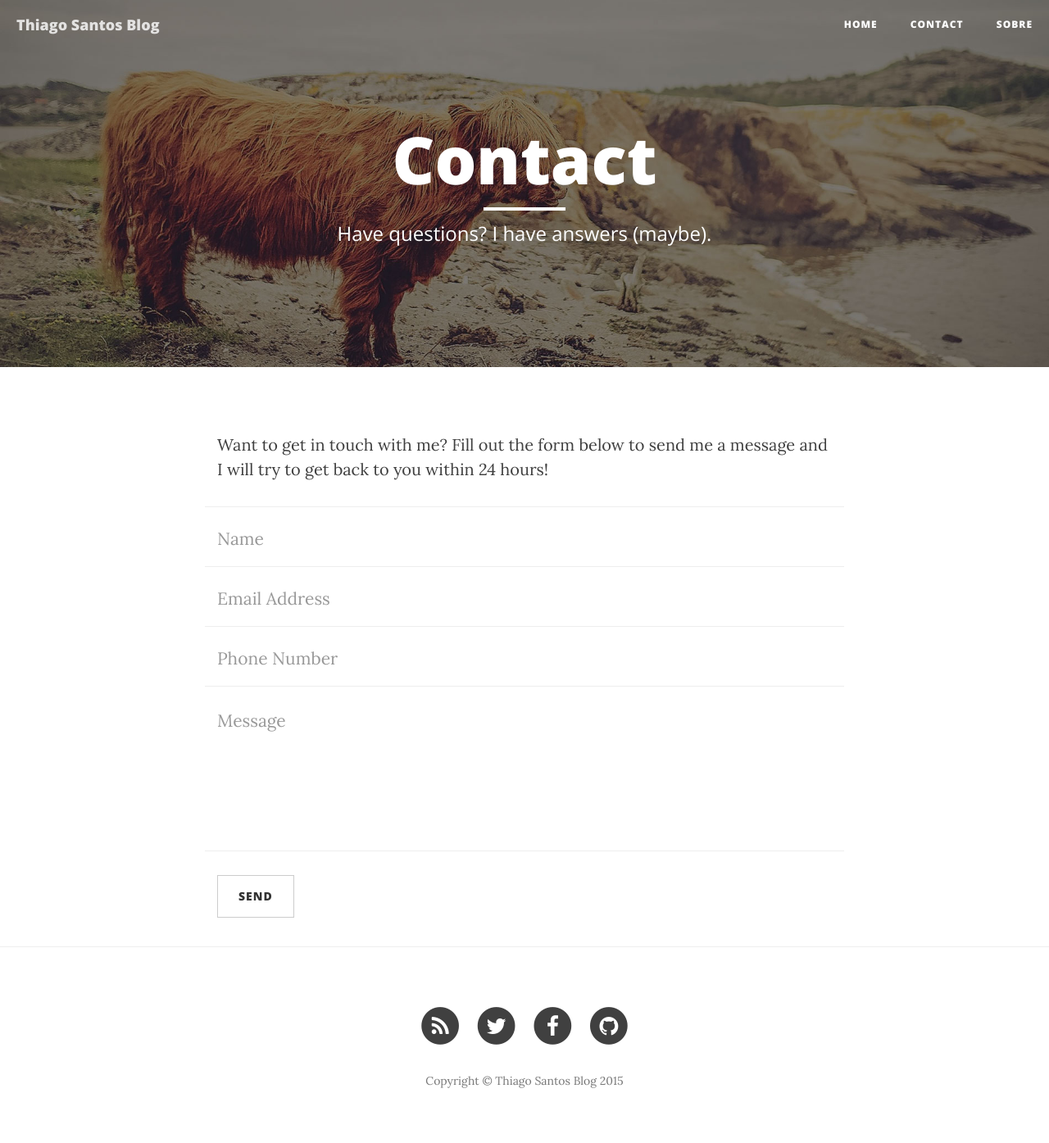
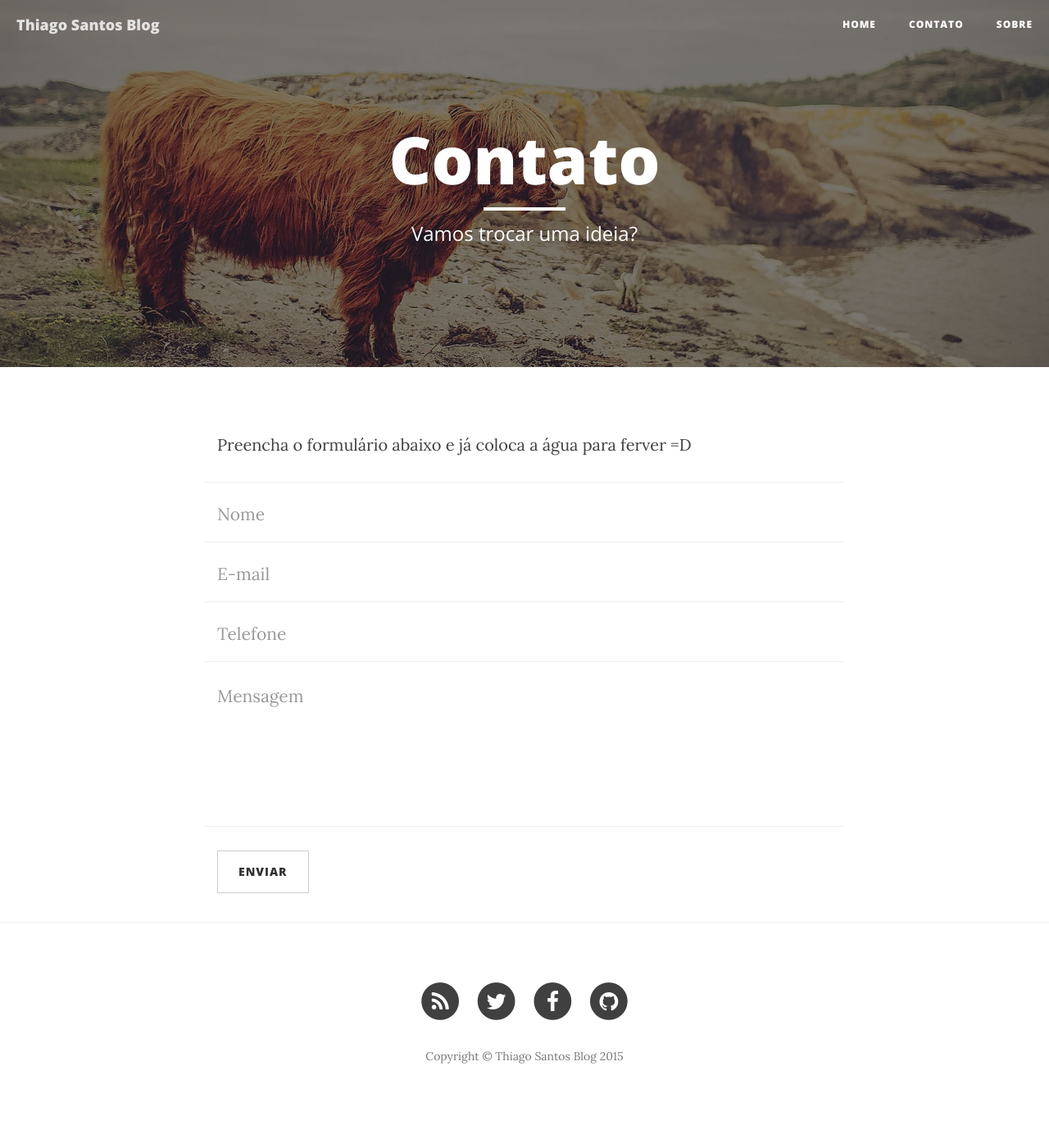
Before and after one commit to thiiisantos/thiiisantos.github.io, a Jekyll site: the page built from contato.html, in a window 1280 px wide. Shown: the whole page at 82% size. Built offline with Jekyll 4.4.1, drawn with Linux system fonts in a browser that asks for light colours; nearby versions of some CDN libraries; after the commit the page ends 1365 px from its top, so only the background shows below that.

Commit message:
Renomeando arquivo contact.html para contato.html e alterando conteudo

```diff
--- a/contact.html
+++ b/contato.html
@@ -1,40 +1,40 @@
 ---
 layout: page
-title: "Contact"
-description: "Have questions? I have answers (maybe)."
+title: "Contato"
+description: "Vamos trocar uma ideia?"
 header-img: "img/contact-bg.jpg"
 ---
 
-<p>Want to get in touch with me? Fill out the form below to send me a message and I will try to get back to you within 24 hours!</p>
+<p>Preencha o formulário abaixo e já coloca a água para ferver =D</p>
 <!-- Contact Form - Enter your email address on line 19 of the mail/contact_me.php file to make this form work. -->
 <!-- WARNING: Some web hosts do not allow emails to be sent through forms to common mail hosts like Gmail or Yahoo. It's recommended that you use a private domain email address! -->
 <!-- NOTE: To use the contact form, your site must be on a live web host with PHP! The form will not work locally! -->
 <form name="sentMessage" id="contactForm" novalidate>
     <div class="row control-group">
         <div class="form-group col-xs-12 floating-label-form-group controls">
-            <label>Name</label>
-            <input type="text" class="form-control" placeholder="Name" id="name" required data-validation-required-message="Please enter your name.">
+            <label>Nome</label>
+            <input type="text" class="form-control" placeholder="Nome" id="name" required data-validation-required-message="Por favor insira seu nome.">
             <p class="help-block text-danger"></p>
         </div>
     </div>
     <div class="row control-group">
         <div class="form-group col-xs-12 floating-label-form-group controls">
-            <label>Email Address</label>
-            <input type="email" class="form-control" placeholder="Email Address" id="email" required data-validation-required-message="Please enter your email address.">
+            <label>E-mail</label>
+            <input type="email" class="form-control" placeholder="E-mail" id="email" required data-validation-required-message="Por favor insira seu e-mail.">
             <p class="help-block text-danger"></p>
         </div>
     </div>
     <div class="row control-group">
         <div class="form-group col-xs-12 floating-label-form-group controls">
-            <label>Phone Number</label>
-            <input type="tel" class="form-control" placeholder="Phone Number" id="phone" required data-validation-required-message="Please enter your phone number.">
+            <label>Telefone</label>
+            <input type="tel" class="form-control" placeholder="Telefone" id="phone" required data-validation-required-message="Por favor insira seu telefone.">
             <p class="help-block text-danger"></p>
         </div>
     </div>
     <div class="row control-group">
         <div class="form-group col-xs-12 floating-label-form-group controls">
-            <label>Message</label>
-            <textarea rows="5" class="form-control" placeholder="Message" id="message" required data-validation-required-message="Please enter a message."></textarea>
+            <label>Mensagem</label>
+            <textarea rows="5" class="form-control" placeholder="Mensagem" id="message" required data-validation-required-message="Por favor preencha o campo mensagem."></textarea>
             <p class="help-block text-danger"></p>
         </div>
     </div>
@@ -42,7 +42,7 @@ header-img: "img/contact-bg.jpg"
     <div id="success"></div>
     <div class="row">
         <div class="form-group col-xs-12">
-            <button type="submit" class="btn btn-default">Send</button>
+            <button type="submit" class="btn btn-default">Enviar</button>
         </div>
     </div>
 </form>
```
